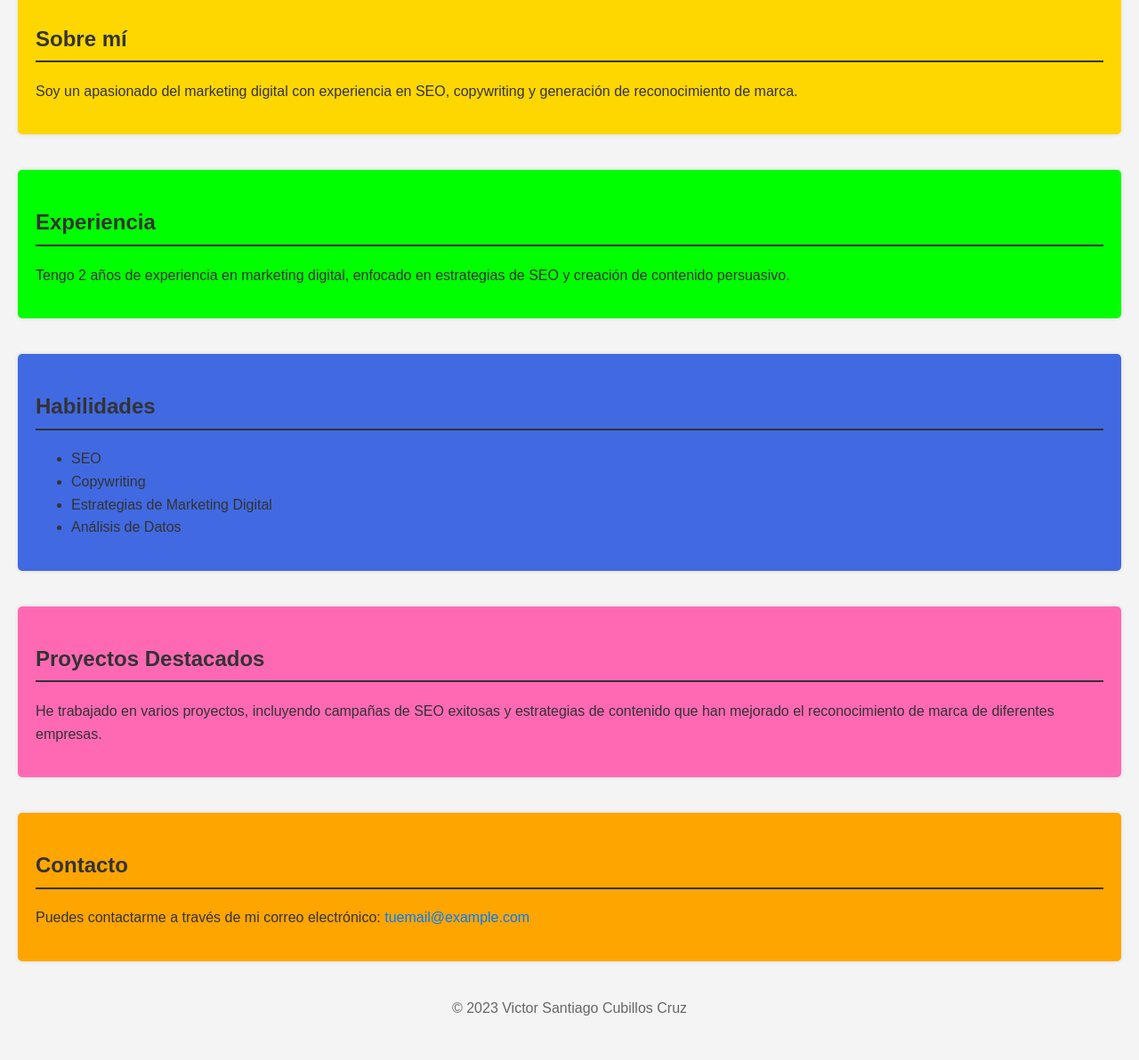
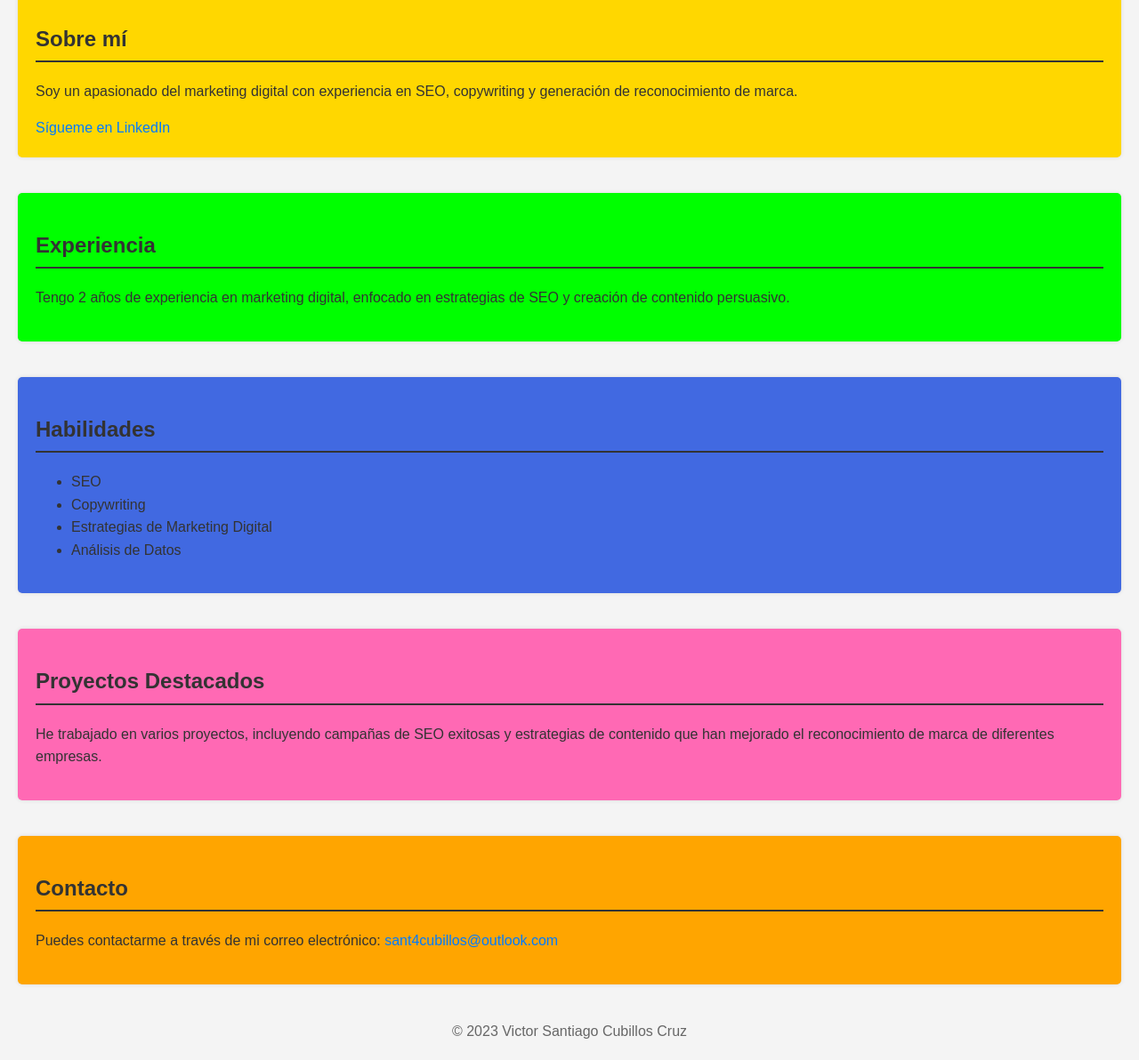
Before and after one commit to SantiagoMarket/Portafolio, a plain HTML site: page index.html in a window 1280 px wide. Shown: the part 367-1559 px from the top of the page at 89% size. Before the commit the page ends 1534 px from the top, so only its background shows below. Drawn offline with Linux system fonts and the light colour scheme.

Commit message:
index.html

```diff
--- a/index.html
+++ b/index.html
@@ -81,6 +81,8 @@
         <img src="https://img.freepik.com/free-photo/corporate-management-strategy-solution-branding-concept_53876-167088.jpg?w=1380&t=st=1699670483~exp=1699671083~hmac=6ebfe67e98d5575e1c52a461ae56ea4b488d9e6e6ca8b41096a27de55ca58f1c" alt="Descripción de la imagen">
         <h2>Sobre mí</h2>
         <p>Soy un apasionado del marketing digital con experiencia en SEO, copywriting y generación de reconocimiento de marca.</p>
+        <a href="https://www.linkedin.com/in/victor-santiago-cubillos-cruz-b09860256/" target="_blank">Sígueme en LinkedIn</a>
+
     </section>
 
     <!-- Sección "Experiencia" con fondo verde -->
@@ -109,7 +111,7 @@
     <!-- Sección "Contacto" con fondo naranja -->
     <section class="contact">
         <h2>Contacto</h2>
-        <p>Puedes contactarme a través de mi correo electrónico: <a href="mailto:tuemail@example.com">tuemail@example.com</a></p>
+        <p>Puedes contactarme a través de mi correo electrónico: <a href="sant4cubillos@outlook.com">sant4cubillos@outlook.com</a></p>
     </section>
 
     <footer>
```
